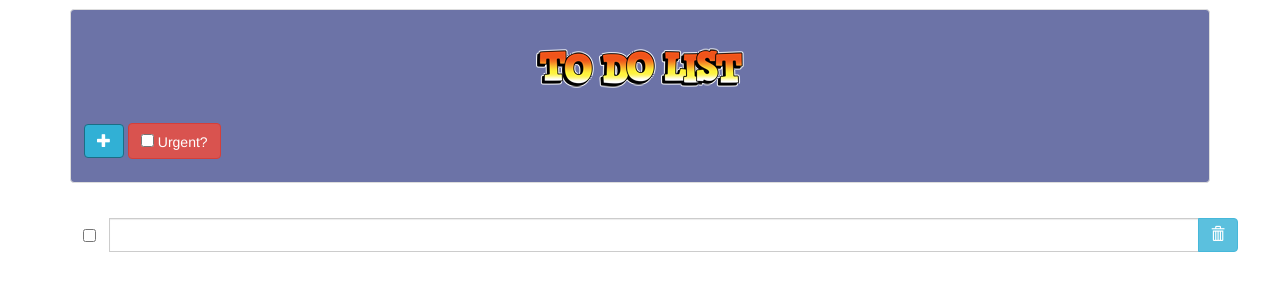
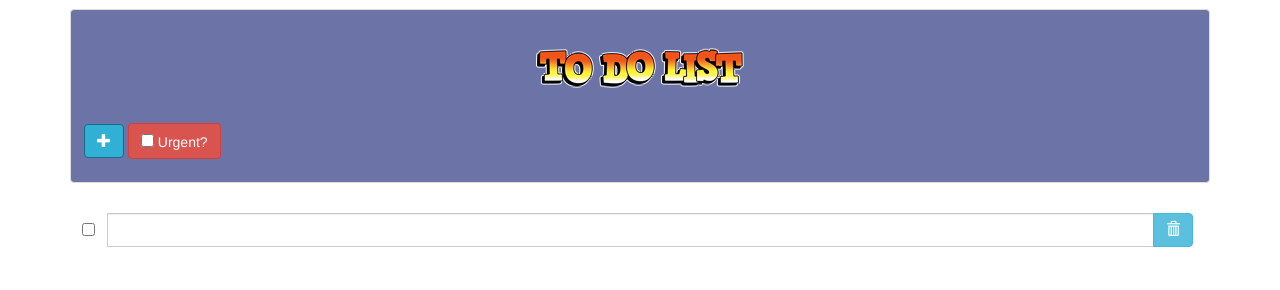
Before and after one commit to vlad-grig/Reminder-List, a plain HTML site: page index.html in a window 1280 px wide. Both pictures are taken after a click on the button 104 px from the left and 207 px from the top of the page. Shown: the part 66-356 px from the top of the page. Drawn offline with nearby package versions, Linux system fonts and the light colour scheme.

Commit message:
css commit

```diff
--- a/css/style.css
+++ b/css/style.css
@@ -5,9 +5,8 @@
 
 .input-group {
     display: flex;
-    padding-top: 15px;
-    padding-left: 15px;
-    padding-right: 15px;
+    padding-top: 10px;
+    padding-right: 45px;
 }
 
 .input-grou {
@@ -15,7 +14,12 @@
 }
 
 .btn-default {
-    border-color: white;
+    background-color: white;
+    border: 0;
+}
+
+.btn-default:focus {
+    outline: 0;
 }
 
 .col-sm-4 {
--- a/index.html
+++ b/index.html
@@ -42,7 +42,7 @@
           <img src="images/my-list.png" alt="reminder image">
           <div class="caption">
             <p>
-              <a href="#" class="btn btn-info" role="button" type="submit" onclick="return adaugareTask();">
+              <a href="#" class="btn btn-info" role="button" type="submit" onclick="return addTask();">
                 <span class="glyphicon glyphicon-plus" aria-hidden="true"></span>
               </a>
               <a href="#" class="btn btn-danger" role="button">
@@ -51,9 +51,10 @@
             </p>
           </div>
         </div>
-      </div>
 
-      <div id="lista">
+        <div id="lista">
+        </div>
+
       </div>
 
     </div>
--- a/js/script.js
+++ b/js/script.js
@@ -1,6 +1,6 @@
-var numarTask = 1;
+var taskNumber = 1;
 
-function adaugareTask() {
+function addTask() {
     // var task = $('#task').val();
     var eUrgent = $('#urgent').is(':checked');
     var divClass = "form-control";
@@ -8,24 +8,24 @@ function adaugareTask() {
         divClass += " alert-danger";
     }
     $('#lista').append(`
-    <div class="input-group" id="` + numarTask + `">
-    <button class="btn btn-default">
-    <span><input type="checkbox" id="urgent"></span>
-  </button>
+    <div class="input-group" id="` + taskNumber + `">
+        <button class="btn btn-default">
+            <span><input type="checkbox" id="urgent"></span>
+        </button>
 
         <input type="text" class="` + divClass + `">
         <div class="input-group-btn">
-                <button type="button" class="btn btn-info" onclick="return stergereTask(` + numarTask + `);">
-                  <span class="glyphicon glyphicon-trash" aria-hidden="true"></span>
-                </button>
+            <button type="button" class="btn btn-info" onclick="return deleteTask(` + taskNumber + `);">
+                <span class="glyphicon glyphicon-trash" aria-hidden="true"></span>
+            </button>
         </div>
     </div>
     `);
-    ++numarTask;
+    ++taskNumber;
     return false;
 }
 
-function stergereTask(idTask) {
+function deleteTask(idTask) {
     $('#' + idTask).remove();
     return false;
 }
```
